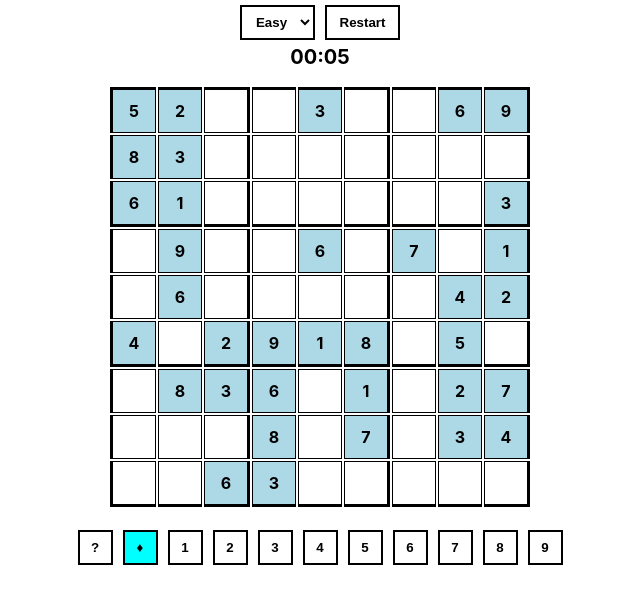
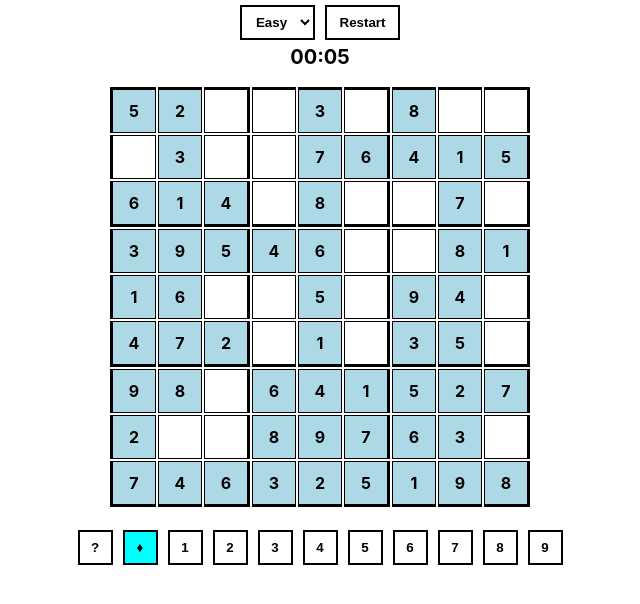
Before and after one commit to EZhitnikovich/Sudoku, a React (Create React App) app: page / in a window 1280 px wide. Shown: the top 604 px of the page, without its empty margins (320-960 px from the left). Built offline with nearby package versions, Linux system fonts and the light colour scheme.

Commit message:
update difficulty system

```diff
--- a/src/Difficulty.tsx
+++ b/src/Difficulty.tsx
@@ -1,9 +1,9 @@
 import styles from "./Difficulty.module.css";
 
 const difficulties = [
-  { label: "Easy", value: 1 },
-  { label: "Medium", value: 3 },
-  { label: "Hard", value: 7 },
+  { label: "Easy", value: 25 },
+  { label: "Medium", value: 35 },
+  { label: "Hard", value: 50 },
 ];
 
 type difficultyProps = {
--- a/src/Game.tsx
+++ b/src/Game.tsx
@@ -7,7 +7,7 @@ import styles from "./Game.module.css";
 import { ChooseDifficulty } from "./Difficulty";
 
 export function CreateGame() {
-  const [difficulty, setDifficulty] = useState(3);
+  const [difficulty, setDifficulty] = useState(25);
   const [field, setField] = useState(
     useCallback(() => {
       return generateField();
--- a/src/field.ts
+++ b/src/field.ts
@@ -20,10 +20,13 @@ export function generateField(): number[][] {
   return field;
 }
 
-export function generatePlayableField(grid: number[][], difficulty: number = 7): number[][] {
+export function generatePlayableField(
+  grid: number[][],
+  difficulty: number = 10,
+  attempt: number = 7
+): number[][] {
   let playableField: number[][] = copyField(grid);
-  let attempt = difficulty;
-  while (attempt > 0) {
+  while (attempt > 0 && difficulty > 0) {
     let row = generateRandom(puzzleSize);
     let col = generateRandom(puzzleSize);
     if (playableField[row][col] !== 0) {
@@ -31,9 +34,11 @@ export function generatePlayableField(grid: number[][], difficulty: number = 7):
       playableField[row][col] = 0;
       numberOfSolutions = 0;
       solveSudoku(playableField);
+      difficulty--;
       if (numberOfSolutions !== 1) {
         playableField[row][col] = backup;
         attempt--;
+        difficulty++;
       }
     }
   }
@@ -90,7 +95,12 @@ function generateRandom(max: number): number {
   return Math.floor(Math.random() * max);
 }
 
-function isValid(field: number[][], row: number, col: number, value: number): boolean {
+function isValid(
+  field: number[][],
+  row: number,
+  col: number,
+  value: number
+): boolean {
   for (let i = 0; i < puzzleSize; i++) {
     if (field[row][i] === value || field[i][col] === value) return false;
   }
@@ -108,7 +118,11 @@ function isValid(field: number[][], row: number, col: number, value: number): bo
   return true;
 }
 
-function fillSudoku(grid: number[][], row: number = 0, col: number = 0): boolean {
+function fillSudoku(
+  grid: number[][],
+  row: number = 0,
+  col: number = 0
+): boolean {
   if (row === 9) {
     return true;
   } else if (col === 9) {
--- a/src/sudokuField.tsx
+++ b/src/sudokuField.tsx
@@ -44,7 +44,7 @@ export function DrawField({
                   return (
                     <BlockedCell
                       cell={cell}
-                      key={colIndex * rowIndex}
+                      key={colIndex}
                       isSelected={selected}
                     />
                   );
@@ -53,7 +53,7 @@ export function DrawField({
                     <PlayableCell
                       fieldValue={field[rowIndex][colIndex]}
                       isSelected={selected}
-                      key={colIndex * rowIndex}
+                      key={colIndex}
                       playableField={playableField}
                       selectedNumber={selectedNumber}
                       winCheck={winCheck}
```
